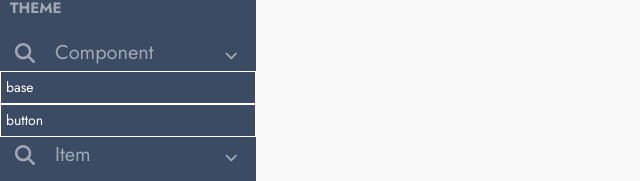
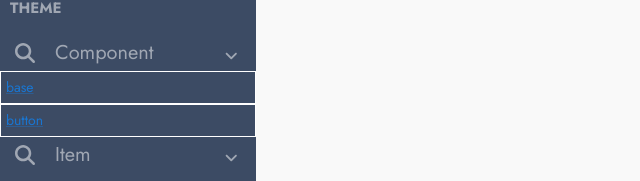
Before and after one commit to longcoutinho/admin-Eweb, a Next.js app: page /home in a window 1280 px wide. Both pictures are taken after a click on the icon 231 px from the left and 275 px from the top of the page. Shown: the part 220-401 px from the top of the page, without its empty margins (0-640 px from the left). Built offline with nearby package versions, Linux system fonts and the light colour scheme.

Commit message:
longhvh fix some UI in hori header

```diff
--- a/src/components/horiHeader/menu/Menu.tsx
+++ b/src/components/horiHeader/menu/Menu.tsx
@@ -1,5 +1,5 @@
 import React, {useEffect, useState} from "react";
-import {Box} from "@mui/material";
+import {Box, Link} from "@mui/material";
 import {menuBar} from "@/constants/menu";
 import {FontAwesomeIcon} from "@fortawesome/react-fontawesome";
 import {faAngleDown} from "@fortawesome/free-solid-svg-icons";
@@ -39,7 +39,7 @@ export default function Menu() {
             }
             {menuElement.child?.map((menuChild, index2) => (
                 <Box key={index2} sx={{padding: "5px", border: "1px solid white", color: "white", display: displayMatrix[index] == 0 ? "none" : "flex" }}>
-                    <p>{menuChild}</p>
+                    <Link href="/item">{menuChild}</Link>
                 </Box>
             ))}
         </Box>
```
